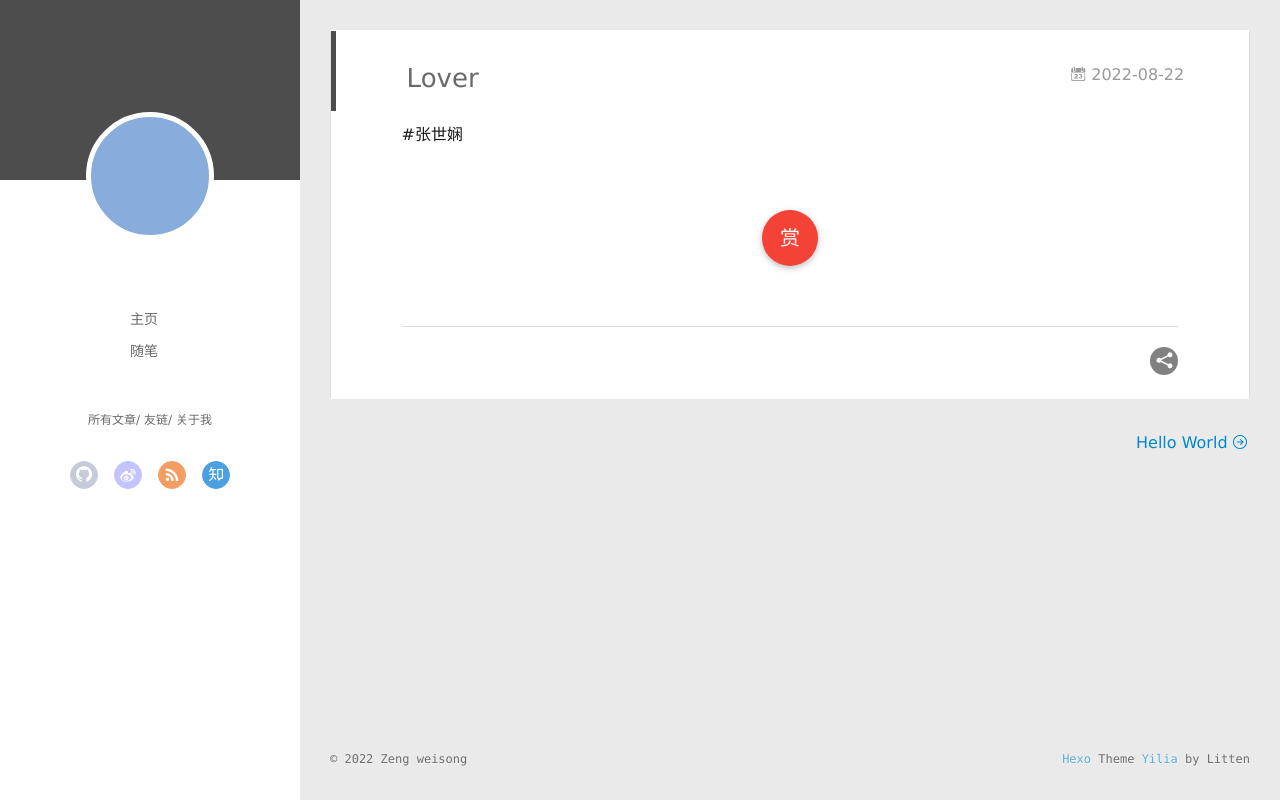
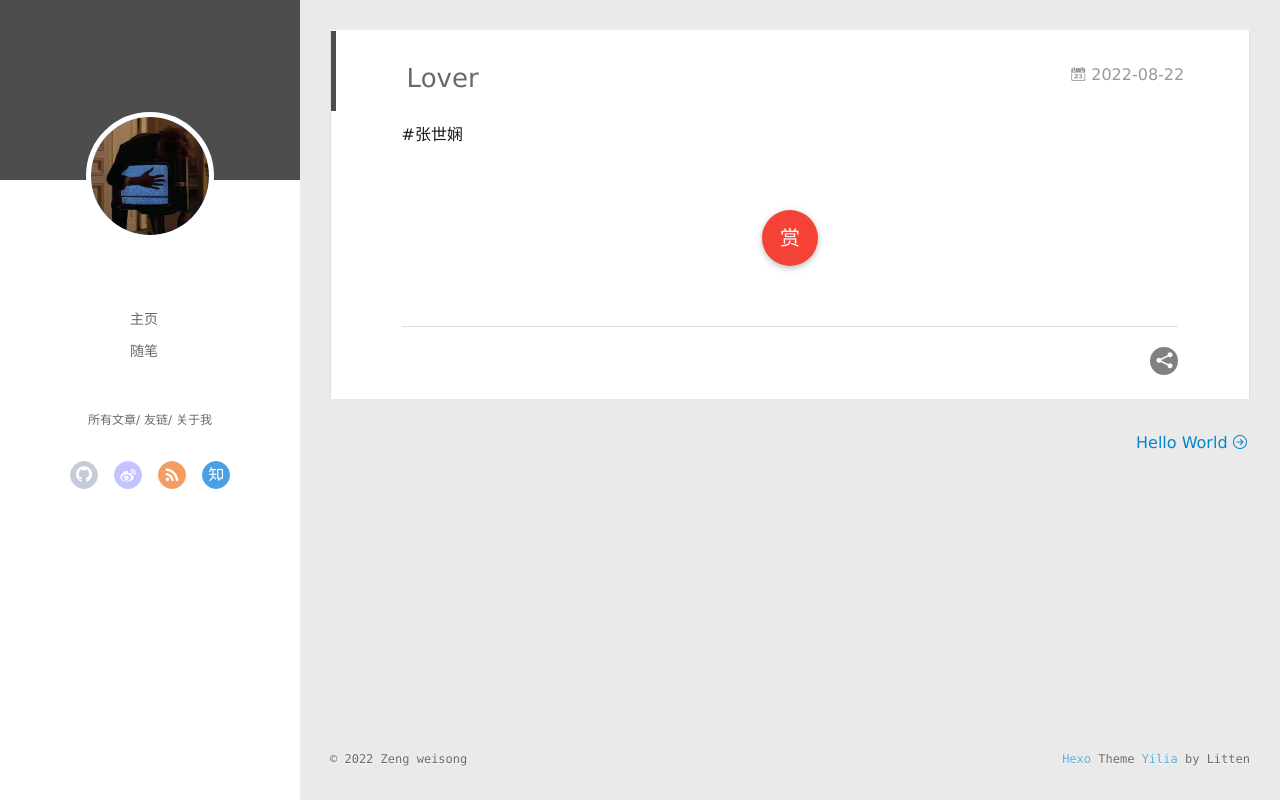
Before and after one commit to Zengweisong/Zengweisong.github.io, a plain HTML site: page 2022/08/22/Lover/index.html in a window 1280 px wide. Drawn offline with Linux system fonts and the light colour scheme; no server answers.

Commit message:
Site updated: 2022-09-04 15:11:05

```diff
--- a/2022/08/22/Lover/index.html
+++ b/2022/08/22/Lover/index.html
@@ -47,7 +47,7 @@
 <div class="intrude-less">
 	<header id="header" class="inner">
 		<a href="/" class="profilepic">
-			<img src="" class="js-avatar">
+			<img src="/pic/header.jpg" class="js-avatar">
 		</a>
 		<hgroup>
 		  <h1 class="header-author"><a href="/"></a></h1>
@@ -105,7 +105,7 @@
 	<div class="intrude-less">
 		<header id="header" class="inner">
 			<div class="profilepic">
-				<img src="" class="js-avatar">
+				<img src="/pic/header.jpg" class="js-avatar">
 			</div>
 			<hgroup>
 			  <h1 class="header-author js-header-author"></h1>
--- /dev/null
+++ b/content.json
@@ -0,0 +1 @@
+{"meta":{"title":"曾伟松的个人博客","subtitle":"","description":"","author":"Zeng weisong","url":"http://example.com","root":"/"},"pages":[],"posts":[{"title":"Lover","slug":"Lover","date":"2022-08-22T08:53:42.000Z","updated":"2022-08-22T09:03:10.344Z","comments":true,"path":"2022/08/22/Lover/","link":"","permalink":"http://example.com/2022/08/22/Lover/","excerpt":"","text":"#张世娴","categories":[],"tags":[]},{"title":"Hello World","slug":"hello-world","date":"2022-08-22T07:37:18.995Z","updated":"2022-08-22T07:37:18.995Z","comments":true,"path":"2022/08/22/hello-world/","link":"","permalink":"http://example.com/2022/08/22/hello-world/","excerpt":"","text":"Welcome to Hexo! This is your very first post. Check documentation for more info. If you get any problems when using Hexo, you can find the answer in troubleshooting or you can ask me on GitHub. Quick StartCreate a new post1$ hexo new &quot;My New Post&quot; More info: Writing Run server1$ hexo server More info: Server Generate static files1$ hexo generate More info: Generating Deploy to remote sites1$ hexo deploy More info: Deployment","categories":[],"tags":[]}],"categories":[],"tags":[]}
```
Also changed, not shown: 2022/08/22/hello-world/index.html (+2 -2 lines), archives/2022/08/index.html (+2 -2 lines), archives/2022/index.html (+2 -2 lines), archives/index.html (+2 -2 lines), index.html (+2 -2 lines).
